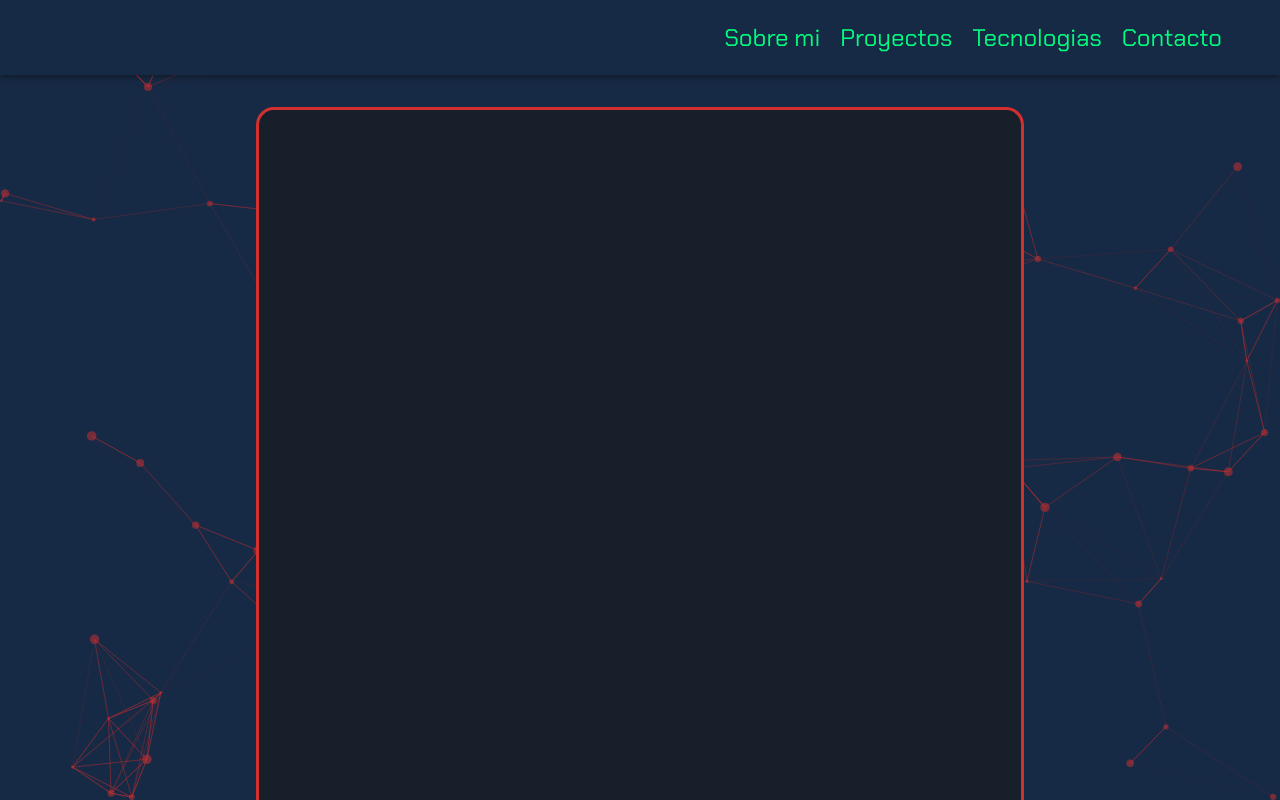
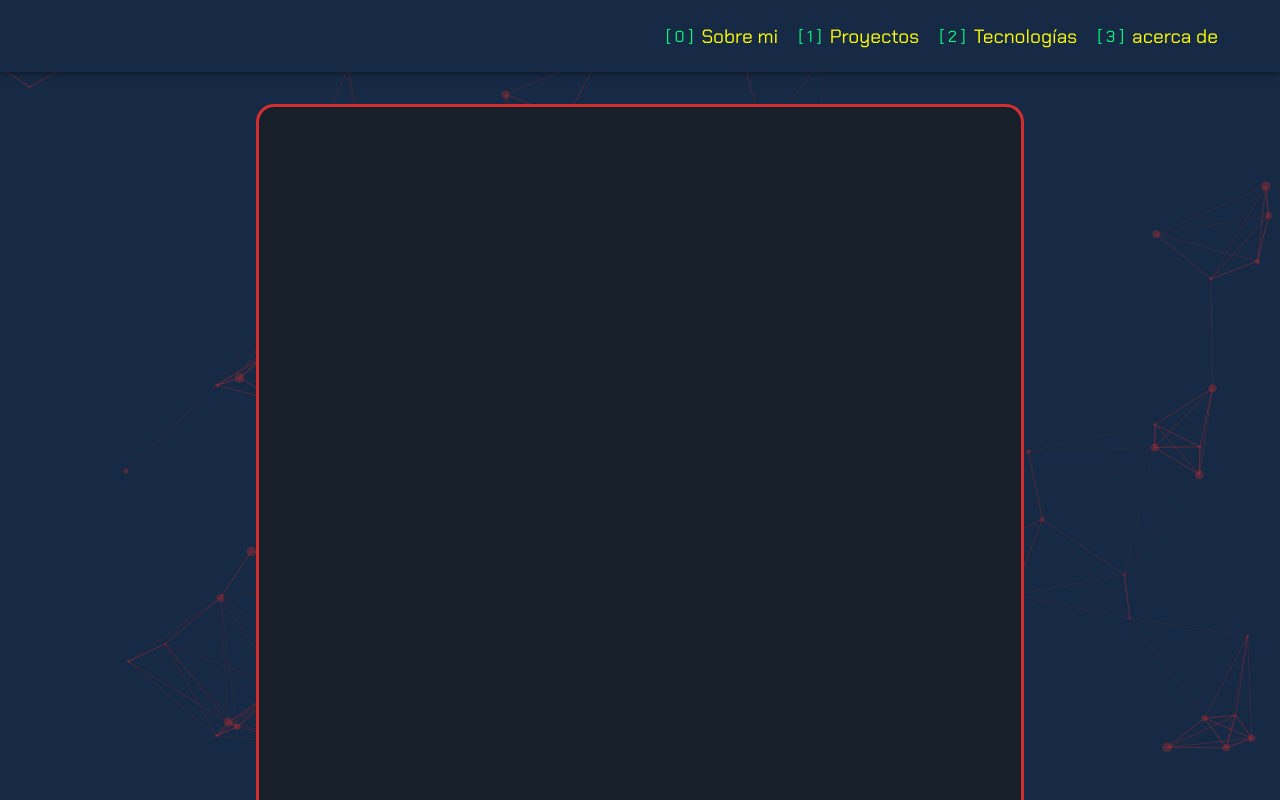
Before and after one commit to nehuencisneros/porfolio-nehuen-cisneros, a React (Create React App) app: page / in a window 1280 px wide. Shown: the top 800 px of the page. Built offline with nearby package versions, Linux system fonts and the light colour scheme.

Commit message:
buttonNavBar creados

```diff
--- a/src/components/Background/Background.tsx
+++ b/src/components/Background/Background.tsx
@@ -59,7 +59,7 @@ export const Background: React.FC<{}> = () => {
                   color: "#D32F2F",
                   distance: 150,
                   enable: true,
-                  opacity: 0.5,
+                  opacity: 0.3,
                   width: 1,
                },
                move: {
@@ -69,7 +69,7 @@ export const Background: React.FC<{}> = () => {
                      default: "bounce",
                   },
                   random: false,
-                  speed: 6,
+                  speed: 2,
                   straight: false,
                },
                number: {
@@ -80,7 +80,7 @@ export const Background: React.FC<{}> = () => {
                   value: 80,
                },
                opacity: {
-                  value: 0.5,
+                  value: 0.3,
                },
                shape: {
                   type: "circle",
--- a/src/components/NavBar/NavBar.tsx
+++ b/src/components/NavBar/NavBar.tsx
@@ -1,5 +1,6 @@
 import { Box, AppBar, Button, Toolbar, Container, Grid, Stack, Badge } from "@mui/material";
 import React from "react";
+import { ButtonNavBar } from "../../styled/ButtonNavBar/ButtonNavbar";
 
 export const NavBar: React.FC<{}> = () => {
 
@@ -9,25 +10,17 @@ export const NavBar: React.FC<{}> = () => {
             <Toolbar>
                <Container maxWidth="xl" sx={{ my: 2 }}>
                   <Grid container direction="row" justifyContent="flex-end" alignItems="center">
-                     <Grid item>
-                        <Stack spacing={1} direction={"row"}>
-                           <Button sx={{ paddingInline: "10px" }} variant="text" >Sobre mi</Button>
-                        </Stack>
+                     <Grid item mr={1}>
+                        <ButtonNavBar code="[ 0 ]" tag="Sobre mi" />
                      </Grid>
-                     <Grid item>
-                        <Stack spacing={1} direction={"row"}>
-                           <Button sx={{ paddingInline: "10px" }} variant="text" >Proyectos</Button>
-                        </Stack>
+                     <Grid item mr={1}>
+                        <ButtonNavBar code="[ 1 ]" tag="Proyectos" />
                      </Grid>
-                     <Grid item>
-                        <Stack spacing={1} direction={"row"}>
-                           <Button sx={{ paddingInline: "10px" }} variant="text" >Tecnologias</Button>
-                        </Stack>
+                     <Grid item mr={1}>
+                        <ButtonNavBar code="[ 2 ]" tag="Tecnologías" />
                      </Grid>
-                     <Grid item>
-                        <Stack spacing={1} direction={"row"}>
-                           <Button sx={{ paddingInline: "10px" }} variant="text" >Contacto</Button>
-                        </Stack>
+                     <Grid item mr={1}>
+                        <ButtonNavBar code="[ 3 ]" tag="acerca de" />
                      </Grid>
                   </Grid>
                </Container>
--- a/src/components/Terminal/Terminal.tsx
+++ b/src/components/Terminal/Terminal.tsx
@@ -11,7 +11,7 @@ export const Terminal: React.FC<{}> = () => {
             <div style={{
                backgroundColor: "#17202A",
                border: "solid 3px #D32F2F",
-               height: "60rem",
+               height: "50rem",
                width: "60%",
                marginTop: "2rem",
                borderRadius: "18px"
--- a/src/index.css
+++ b/src/index.css
@@ -8,7 +8,7 @@ body {
   font-family: -apple-system, BlinkMacSystemFont, 'Segoe UI', 'Roboto', 'Oxygen',
     'Ubuntu', 'Cantarell', 'Fira Sans', 'Droid Sans', 'Helvetica Neue',
     sans-serif;
-  -webkit-font-smoothing: antialiased;
+  -webkit-font-smoothing: inherit;
   -moz-osx-font-smoothing: grayscale;
 }
 
--- /dev/null
+++ b/src/styled/ButtonNavBar/ButtonNavBar.module.css
@@ -0,0 +1,45 @@
+.div {
+   display: flex;
+   width: 100%;
+   height: 100%;
+   background-color: #172a45;
+   align-items: center;
+   padding: 0px;
+}
+
+.tag {
+   margin-top: 0;
+   margin-bottom: 0;
+   margin-right: 8px;
+   font-size: 1rem;
+   color: #00ff7f;
+}
+
+.text {
+   font-weight: 500;
+   margin-block: 0px;
+   font-size: 1.2rem;
+   color: yellow;
+}
+
+.button {
+   display: flex;
+   align-items: center;
+   color: #00ff7f;
+   background-color: #172a45;
+   font-family: "Chakra Petch";
+   height: 2.5rem;
+   border-style: none;
+   border-radius: 5px;
+}
+
+.button:hover {
+   box-shadow: inset 0 0 40px rgba(255, 255, 0, 0.3);
+   text-shadow: 1px 1px 2px #427388;
+   transition-duration: 0.4s;
+}
+
+.button:active {
+   background-color: rgba(255, 255, 0, 0.8);
+   transition-duration: 0.5s;
+}
--- /dev/null
+++ b/src/styled/ButtonNavBar/ButtonNavbar.tsx
@@ -0,0 +1,19 @@
+import React from "react"
+import style from "./ButtonNavBar.module.css"
+
+type ButtonNavBarProps = {
+   code: string,
+   tag: string
+}
+
+export const ButtonNavBar: React.FC<ButtonNavBarProps> = ({ code, tag }) => {
+
+   return (
+      <div className={style.div}>
+         <button className={style.button}>
+            <p className={style.tag}>{code} </p>
+            <p className={style.text}>{tag} </p>
+         </button>
+      </div>
+   )
+}
```
